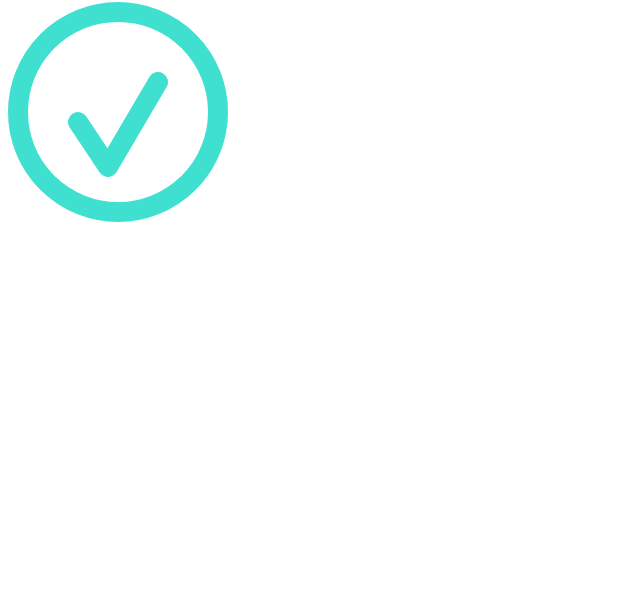
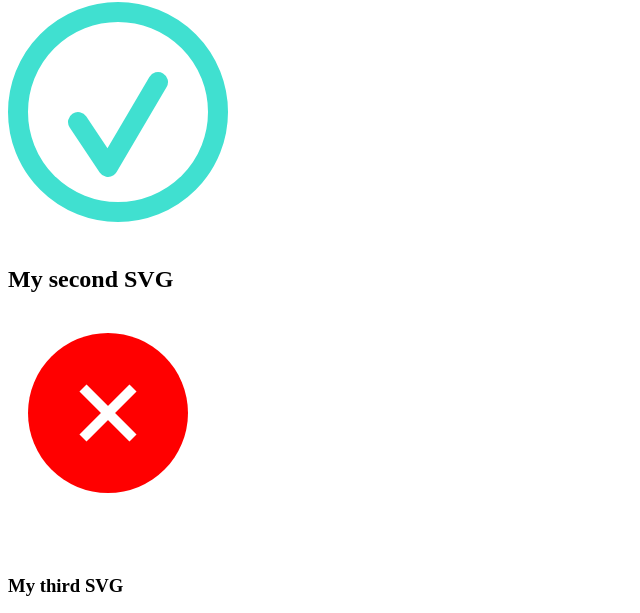
Before and after one commit to hannaostlund/SVG, a plain HTML site: page index.html in a window 1280 px wide. Shown: the part 78-691 px from the top of the page, without its empty margins (0-640 px from the left). Drawn offline with Linux system fonts and the light colour scheme.

Commit message:
update index
trying out different SVGs and having issues connecting svg file using href

```diff
--- a/index.html
+++ b/index.html
@@ -12,5 +12,16 @@
             <polyline points="70, 120 100, 165 150,80" stroke="turquoise" stroke-width="20" stroke-linecap="round" stroke-linejoin="round"/>
         </svg>
 
+        <h2>My second SVG</h2>
+        <svg width="240" height="240" viewbox="0 0 240 240" xmlns="http://www.w3.org/2000/svg">
+            <circle cx="100" cy="100" r="80" fill="red" />
+            <line x1="75" y1="75" x2="125" y2="125" stroke="white" stroke-width="10" />
+            <line x1="75" y1="125" x2="125" y2="75" stroke="white" stroke-width="10" />
+        </svg>
+
+        <h3>My third SVG </h3>
+            <svg>
+                <use href="polytest.svg#polytest"></use>
+            </svg>
 </body>
 </html>
```
Also changed, not shown: images/polytest.svg (added), images/star svg.svg (added), style.css (added), styles/style.css (deleted), 1 other file.
